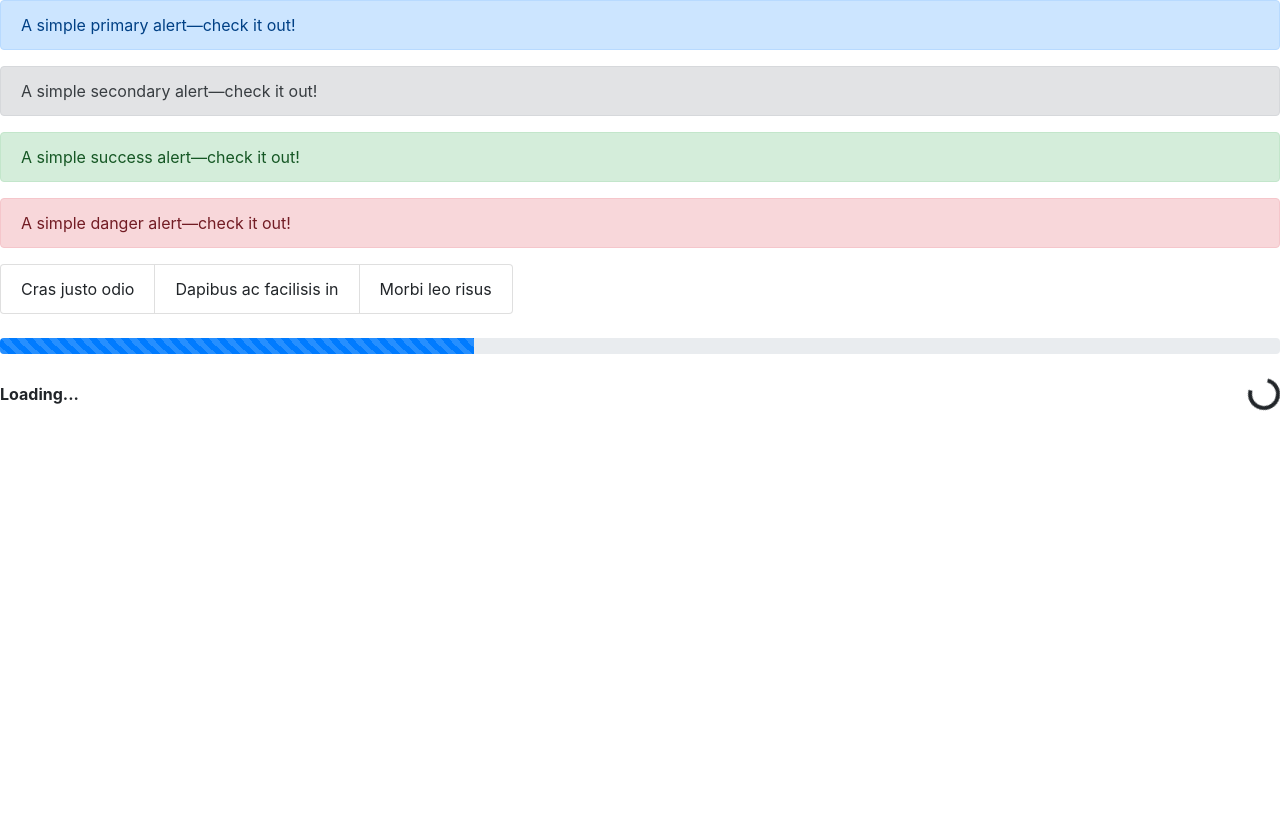
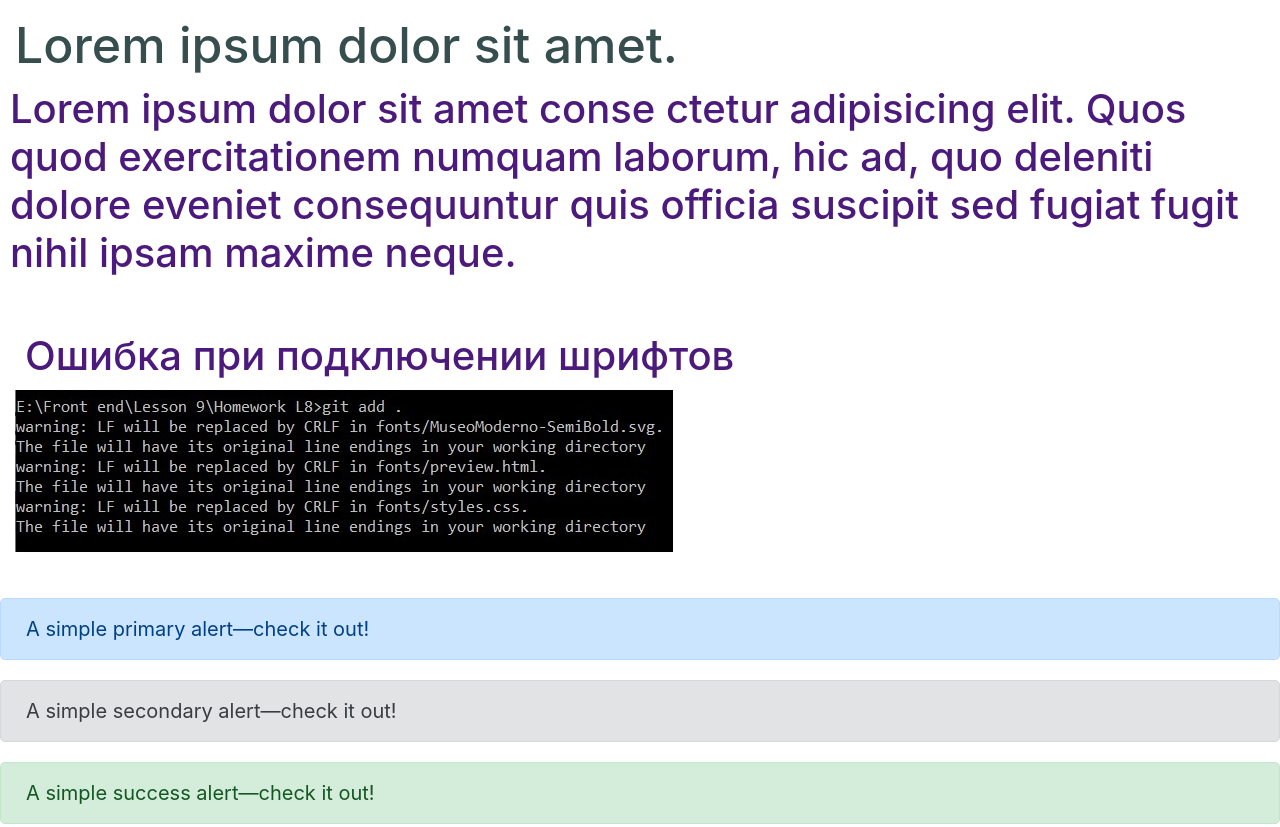
Before and after one commit to dashaaart/homework-lesson-8, a website: page index.html in a window 1280 px wide. Shown: the top 827 px of the page. Before the commit the page ends 800 px from the top, so only its background shows below. Drawn offline with nearby package versions, Linux system fonts and the light colour scheme.

Commit message:
added a test text

```diff
--- a/assets/css/styles.css
+++ b/assets/css/styles.css
@@ -1,5 +1,22 @@
 :root {
     font-family: 'MuseoModerno-SemiBold';
-    font-size: 30px;
+    font-size: 20px;
     font-weight: 400;
 }
+
+.h1 {
+    font-size: 2.5rem;
+    margin: 15px;
+    color: rgb(55, 78, 78);
+}
+
+.h2 {
+    font-size: 1.8rem;
+    margin-left: 10px;
+    margin-right: 10px;
+    color: rgb(76, 25, 124);
+}
+
+.mistake {
+    margin: 15px;
+}
--- a/index.html
+++ b/index.html
@@ -2,12 +2,27 @@
 <html lang="en">
 <head>
     <link rel="stylesheet" href="fonts/styles.css">
+    <link rel="stylesheet" href="assets/css/styles.css">
     <meta charset="UTF-8">
     <meta name="viewport" content="width=device-width, initial-scale=1.0">
     <title>Document</title>
     <link rel="stylesheet" href="node_modules/bootstrap/dist/css/bootstrap.css">
-</head>
+    </head>
 <body>
+    <div>
+      <p class='h1'>Lorem ipsum dolor sit amet.</p>
+      <p class="h2">Lorem ipsum dolor sit amet conse ctetur adipisicing elit. Quos quod exercitationem numquam laborum, hic ad, quo deleniti dolore eveniet consequuntur quis officia suscipit sed fugiat fugit nihil ipsam maxime neque.</p>
+    </div>
+
+    <br>
+
+    <div class="mistake">
+      <p class="h2">Ошибка при подключении шрифтов</p>
+      <img src="assets/images/mistake.jpg" alt="">
+    </div>
+
+    <br>
+
     <div class="alert alert-primary" role="alert">
         A simple primary alert—check it out!
       </div>
```
Also changed, not shown: assets/images/mistake.jpg (added).
